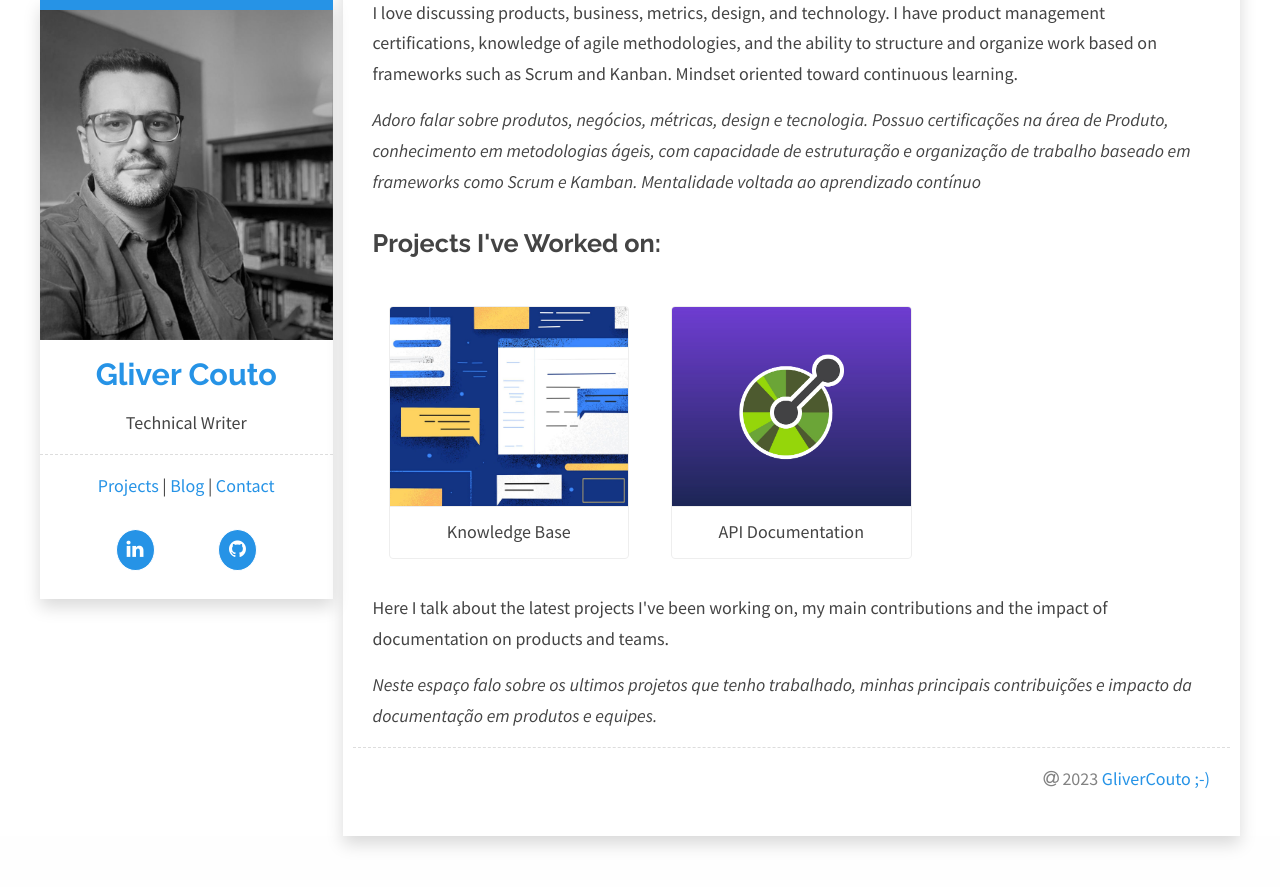
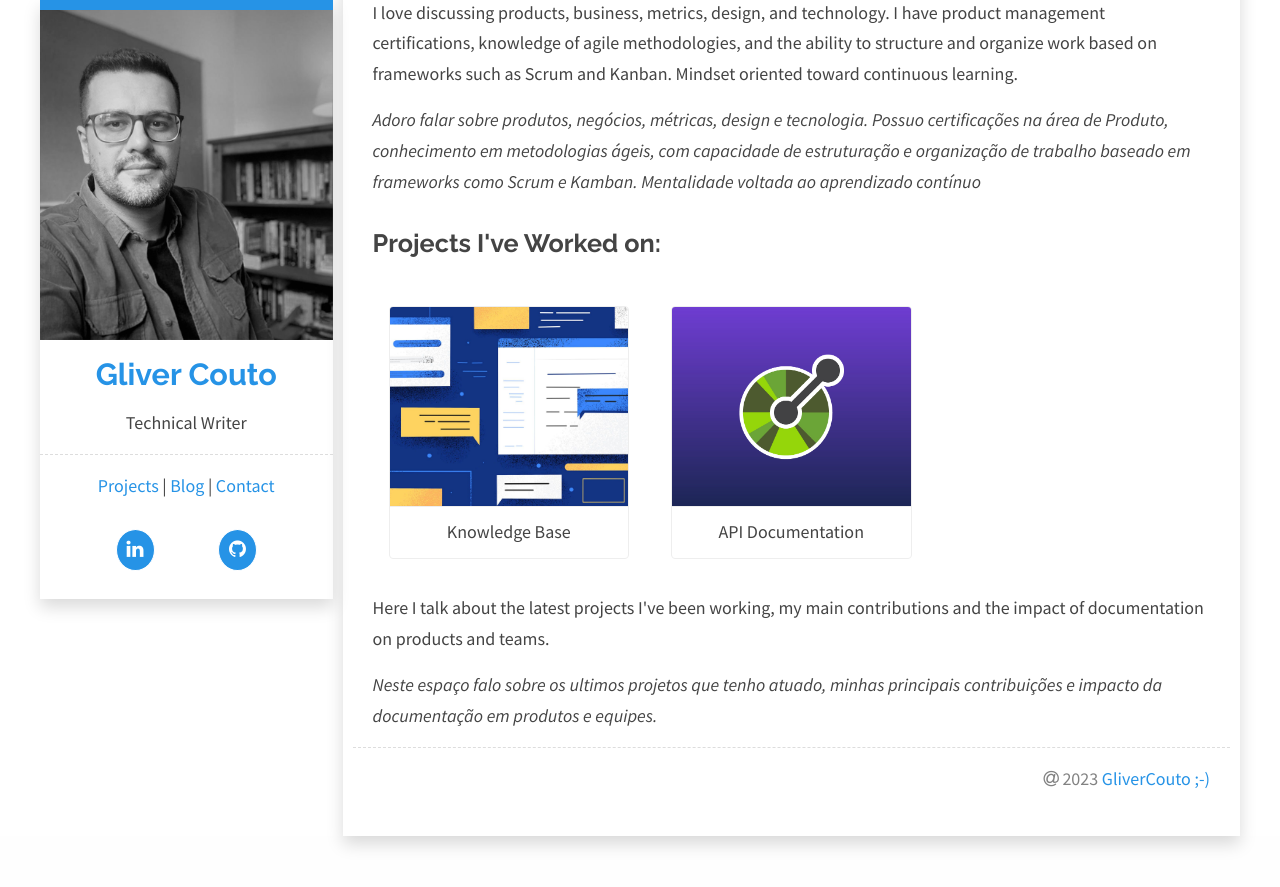
Before and after one commit to gliverCouto/glivercouto.github.io, a Jekyll site: the page built from index.html, in a window 1280 px wide and 900 px high, scrolled down 1488 px. Shown: the top 887 px of the window. Built offline with Jekyll 4.4.1, drawn with Linux system fonts in a browser that asks for light colours.

Commit message:
Update index.html

```diff
--- a/index.html
+++ b/index.html
@@ -70,13 +70,13 @@ You can edit them there.
 {% include projects.html %}
 
 <p>
-  Here I talk about the latest projects I've been working on, my main contributions
+  Here I talk about the latest projects I've been working, my main contributions
   and the impact of documentation on products and teams.
 </p>
 
 <p>
   <i>
-    Neste espaço falo sobre os ultimos projetos que tenho trabalhado, minhas principais
+    Neste espaço falo sobre os ultimos projetos que tenho atuado, minhas principais
     contribuições e impacto da documentação em produtos e equipes.
   </i>
 </p>
```
